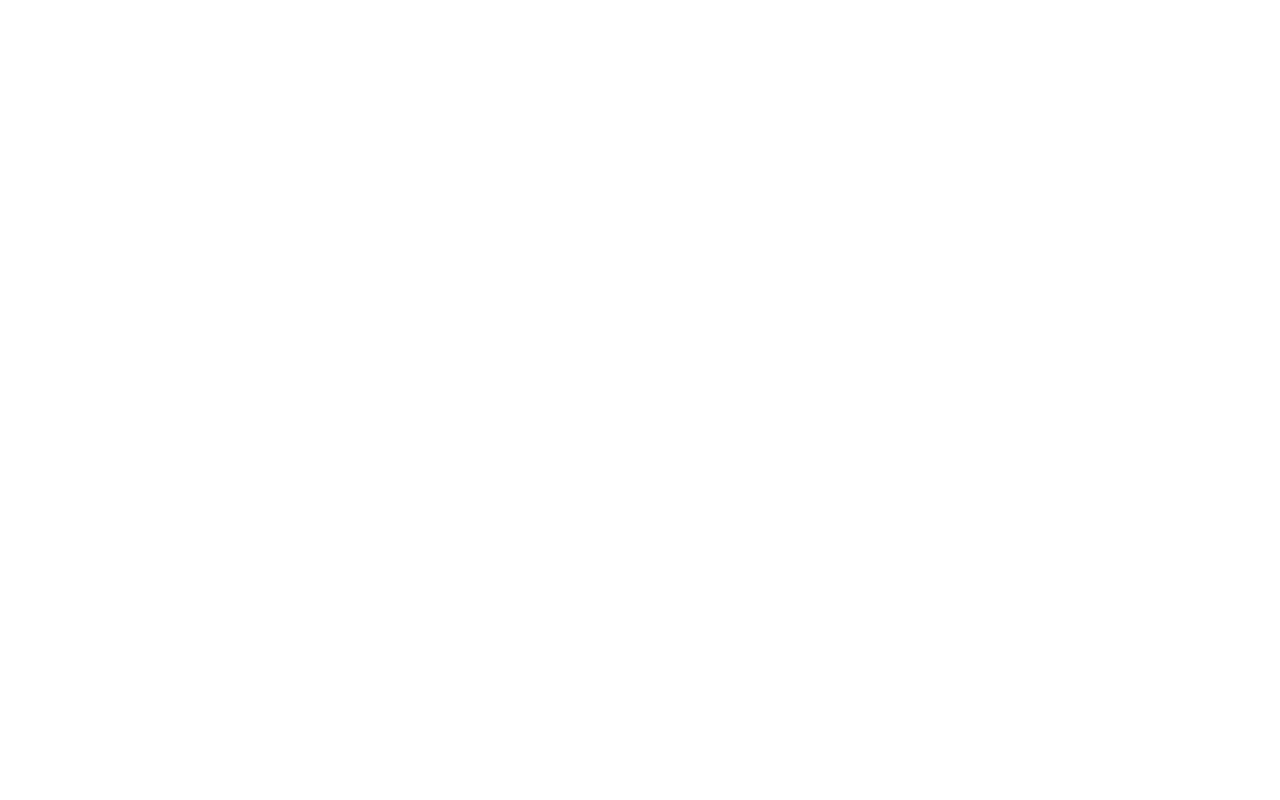
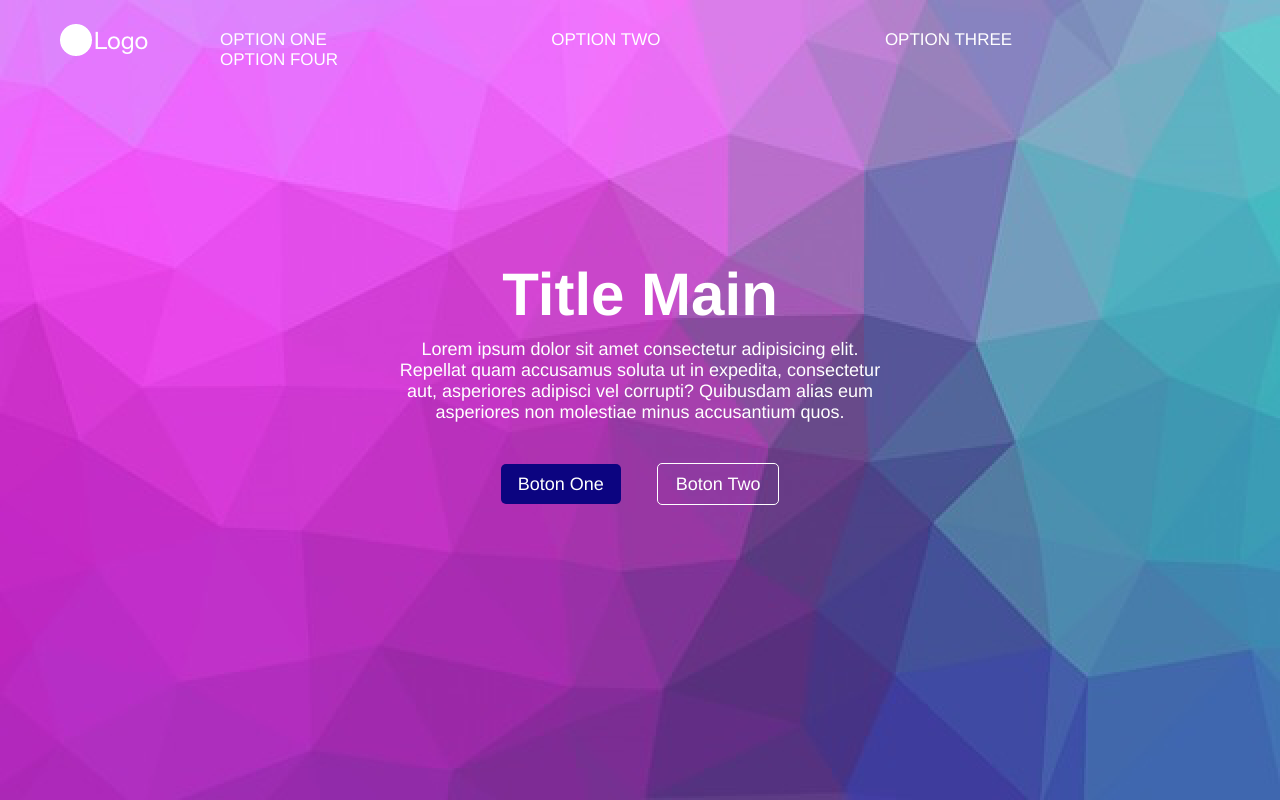
Before and after one commit to DanielFernandoYepezVelez/Fundamentos-HTML5-CSS, a plain HTML site: page Module3/02-Page-Simple-Two/index.html in a window 1280 px wide. Drawn offline with Linux system fonts and the light colour scheme.

Commit message:
Creando Paginas Simples Hasta La DOS

```diff
--- a/Module2/04-Colors/css/header.css
+++ b/Module2/04-Colors/css/header.css
@@ -13,7 +13,7 @@ los dos terceros valores representa el azul
 Va de (0-F)*/
 
 h2 {
-    color: #F84FFF;
+    color: #f84fff;
 }
 
 
--- a/Module2/17-Tables/css/style.css
+++ b/Module2/17-Tables/css/style.css
@@ -1,6 +1,6 @@
 table {
     border-collapse: collapse;
-    font-family: 'Franklin Gothic Medium', 'Arial Narrow', Arial, sans-serif;
+    font-family: "Franklin Gothic Medium", "Arial Narrow", Arial, sans-serif;
 }
 
 th {
@@ -17,6 +17,9 @@ td {
     cursor: pointer;
 }
 
+
+/* pseudoclase */
+
 td:hover {
     background-color: rgb(8, 8, 240);
 }
--- a/Module2/19-Position/css/style.css
+++ b/Module2/19-Position/css/style.css
@@ -1,3 +1,8 @@
+/* top, right, bottom, left
+    Tener presente que funcionan de forma
+    inversa a la posicón elegida
+*/
+
 div {
     height: 200px;
     width: 200px;
--- a/Module2/20-Tips-Css/css/style.css
+++ b/Module2/20-Tips-Css/css/style.css
@@ -9,6 +9,9 @@ img {
     display: block;
     margin: auto;
 }
+
+
+/* Margin Collapse */
 
 h1 {
     margin: 20px;
--- a/Module3/01-Page-Simple-One/css/style.css
+++ b/Module3/01-Page-Simple-One/css/style.css
@@ -26,6 +26,9 @@ a {
     text-align: center;
     line-height: 60px;
 }
+
+
+/* pseudoclase */
 
 a:hover {
     background-color: white;
--- a/Module3/02-Page-Simple-Two/css/style.css
+++ b/Module3/02-Page-Simple-Two/css/style.css
@@ -0,0 +1,97 @@
+body {
+    margin: 0;
+    background-image: url("../img/fondo.png");
+    background-repeat: no-repeat;
+    font-family: "Franklin Gothic Medium", "Arial Narrow", Arial, sans-serif;
+}
+
+figure {
+    margin: 0;
+}
+
+img {
+    margin-top: 24px;
+    margin-left: 60px;
+}
+
+nav {
+    display: inline-block;
+    position: relative;
+    bottom: 30px;
+}
+
+ul {
+    padding-left: 0;
+    margin: 0;
+}
+
+li {
+    display: inline-block;
+    margin-left: 220px;
+}
+
+a {
+    color: white;
+    text-decoration: none;
+    font-size: 17px;
+    text-transform: uppercase;
+}
+
+h1 {
+    color: white;
+    font-size: 60px;
+    text-align: center;
+    margin-top: 160px;
+    margin-bottom: 10px;
+}
+
+p {
+    color: white;
+    margin-top: 32px;
+    text-align: center;
+    width: 500px;
+    font-size: 18px;
+    margin: auto;
+}
+
+.box-botton {
+    margin: auto;
+    /*
+    Esta propiedad es para definir el ancho
+    del espacio disponible que tenga una
+    etiqueta a su alcance, en caso de que no
+    tenga uno ancho asignado
+    */
+    width: fit-content;
+    margin-top: 40px;
+}
+
+div {
+    display: inline-block;
+    margin-right: 16px;
+    margin-left: 16px;
+}
+
+.botonOne {
+    height: 40px;
+    width: 120px;
+    color: white;
+    font-size: 18px;
+    border-radius: 5px;
+    background-color: #0c0480;
+    text-align: center;
+    line-height: 40px;
+    cursor: pointer;
+}
+
+.botonTwo {
+    height: 40px;
+    width: 120px;
+    color: white;
+    font-size: 18px;
+    border-radius: 5px;
+    text-align: center;
+    line-height: 40px;
+    border: white solid 1px;
+    cursor: pointer;
+}
--- a/Module3/02-Page-Simple-Two/index.html
+++ b/Module3/02-Page-Simple-Two/index.html
@@ -8,11 +8,38 @@
     <meta name="keywords" content="HTML5, CSS, CONCEPTS, INITIALIZATIONS" />
     <meta name="author" content="Daniel Fernando Yepez Velez" />
     <meta http-equiv="X-UA-Compatible" content="ie=edge" />
-    <title>Page 2</title>
+    <title>Simple Page 2</title>
     <link rel="shortcut icon" href="favicon.ico" type="image/x-icon" />
     <link rel="stylesheet" href="./css/style.css" />
 </head>
 
-<body></body>
+<body>
+    <header>
+        <figure>
+            <img src="./img/logo.png" alt="logo" />
+        </figure>
+        <nav>
+            <ul>
+                <li><a href="#" target="_blank">Option One</a></li>
+                <li><a href="#" target="_blank">Option Two</a></li>
+                <li><a href="#" target="_blank">Option Three</a></li>
+                <li><a href="#" target="_blank">Option Four</a></li>
+            </ul>
+        </nav>
+    </header>
+
+    <main>
+        <section>
+            <h1>Title Main</h1>
+            <p>
+                Lorem ipsum dolor sit amet consectetur adipisicing elit. Repellat quam accusamus soluta ut in expedita, consectetur aut, asperiores adipisci vel corrupti? Quibusdam alias eum asperiores non molestiae minus accusantium quos.
+            </p>
+            <article class="box-botton">
+                <div class="botonOne">Boton One</div>
+                <div class="botonTwo">Boton Two</div>
+            </article>
+        </section>
+    </main>
+</body>
 
 </html>
```
Also changed, not shown: Module1/index.html (+1 -1 lines), Module2/03-AplicationCSS/index.html (+9 -9 lines), Module2/04-Colors/index.html (+10 -10 lines), Module3/01-Page-Simple-One/index.html (+2 -1 lines), Module3/02-Page-Simple-Two/img/fondo.png (added), Module3/02-Page-Simple-Two/img/logo.png (added).
